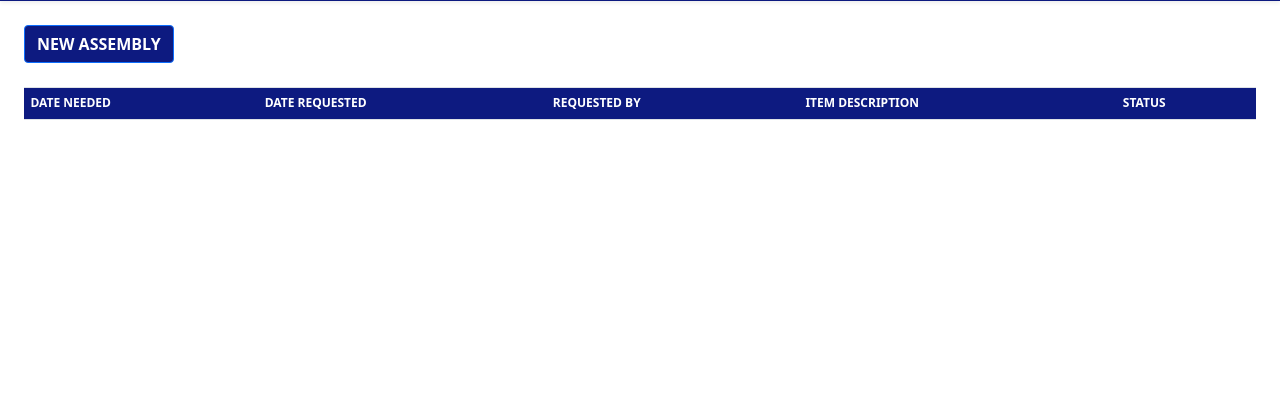
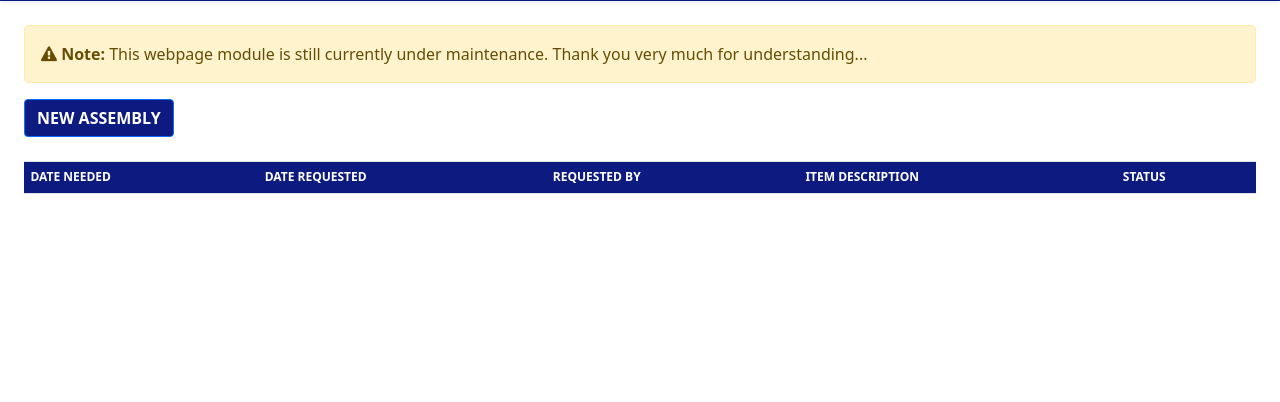
Before and after one commit to lancenacabuan/lsapp, a Laravel app: template resources/views/pages/assembly.blade.php in a window 1280 px wide. Shown: the part 145-547 px from the top of the page. Run offline with Laravel 8, Linux system fonts and the light colour scheme; the template is opened without the code that fills it, so the values that code supplies are empty; the visitor is signed in with stand-in values (Sample User, id 1); parts of the project's set-up code (start-up, migrations or seed data) failed here and were passed over; some libraries are stand-ins or nearby versions.

Commit message:
maintenance

```diff
--- a/public/js/maintenance.js
+++ b/public/js/maintenance.js
@@ -34,6 +34,7 @@
     }
     else if(window.location.href == 'https://lance.idsi.com.ph/maintenance?tbl=assembleditems'){
         $('#nav2').addClass("active-link");
+        $('#maintenance').show();
         $('.btnCreateItem').show();
         $('#itemTable').show();
         $('#loading').show(); Spinner(); Spinner.show();
--- a/resources/views/pages/assembly.blade.php
+++ b/resources/views/pages/assembly.blade.php
@@ -1,6 +1,10 @@
 @extends('layouts.app')
 @section('content')
 <div class="container-fluid">
+    <div class="alert alert-warning alert-dismissible" role="alert">
+        <i class='fa fa-exclamation-triangle'></i>
+        <strong>Note:</strong> This webpage module is still currently under maintenance. Thank you very much for understanding...
+    </div>
     @role('admin|encoder') {{---ROLES---}}
     <button class="btn btn-primary bp" type="button" data-toggle="modal" data-target="#newAssembly" data-backdrop="static" data-keyboard="false">NEW ASSEMBLY</button>
     <br><br>
--- a/resources/views/pages/maintenance.blade.php
+++ b/resources/views/pages/maintenance.blade.php
@@ -17,6 +17,10 @@
     </ul>
     <div style="margin-top: -3px; color: white; height: 20px; background-color: #0d1a80;"></div>
     <br>
+    <div id="maintenance" class="alert alert-warning alert-dismissible" style="display: none;" role="alert">
+        <i class='fa fa-exclamation-triangle'></i>
+        <strong>Note:</strong> This webpage module is still currently under maintenance. Thank you very much for understanding...
+    </div>
     <table class="table-hover table itemTable" id="itemTable" style="width: 100%; display: none; cursor: pointer;">
         <thead style="background-color: #0d1a80; color: white;">
             <tr>
```
